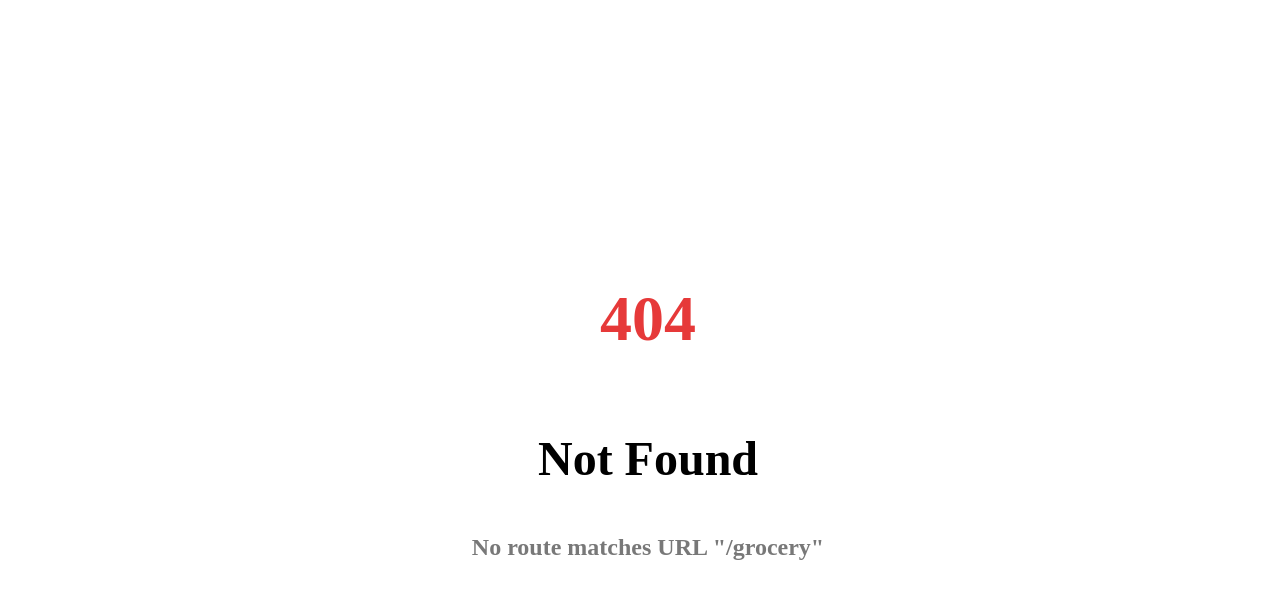
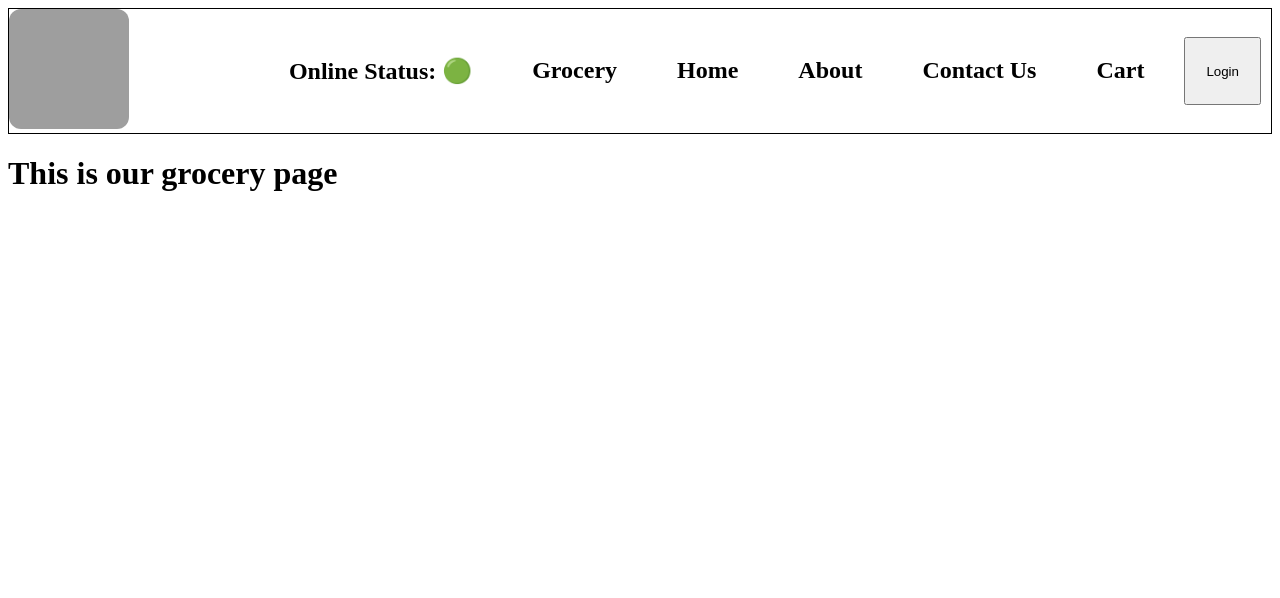
Before and after one commit to abhi051002/React-Practice, a React (Vite) app: page /grocery in a window 1280 px wide. Before the commit this address had no page. Shown: the top 598 px of the page. Built offline with nearby package versions, Linux system fonts and the light colour scheme; grey boxes are pictures that could not be loaded.

Commit message:
Ep 9 Optimizing code(Custom Hooks , Lazy Loading , Online/Offline

```diff
--- a/src/App.js
+++ b/src/App.js
@@ -1,15 +1,18 @@
-import React, { useState } from "react";
+import React, { Suspense, lazy, useState } from "react";
 import ReactDOM from "react-dom/client";
 import Header from "./components/Header";
 import Body from "./components/Body";
 import { Outlet, RouterProvider, createBrowserRouter } from "react-router-dom";
-import About from "./components/About";
 import Contact from "./components/Contact";
 import Error from "./components/Error";
 import RestaurantsMenu from "./components/RestaurantsMenu";
 import AboutClass from "./components/AboutClass";
 
+const Grocery = lazy(()=>import("./components/Grocery"));
+const About = lazy(()=>import("./components/About"));
+
 const AppLayout = () => {
+
   return (
     <div className="app">
       <Header />
@@ -29,7 +32,11 @@ const appRoute = createBrowserRouter([
       },
       {
         path: "about",
-        element: <About />,
+        element: <Suspense fallback="<h1>loading....</h1>"><About /></Suspense>,
+      },
+      {
+        path: "grocery",
+        element: <Suspense fallback="<h1>loading....</h1>"><Grocery /></Suspense>,
       },
       {
         path: "contact",
--- /dev/null
+++ b/src/Constant/useOnlineStatus.js
@@ -0,0 +1,15 @@
+import { useState } from "react";
+
+const useOnlineStatus = () => {
+    const [onlineStatus , setOnlineStatus] = useState(true);
+
+    window.addEventListener('offline',()=>{
+        setOnlineStatus(false);
+    });
+    window.addEventListener('online',()=>{
+        setOnlineStatus(true);
+    });
+    return onlineStatus;
+};
+
+export default useOnlineStatus;
--- /dev/null
+++ b/src/Constant/useRestaurantCards.js
@@ -0,0 +1,25 @@
+import { useEffect, useState } from "react";
+
+const useRestaurantCards = () => {
+  const [list, setList] = useState([]);
+  const [filteredList, setFilteredList] = useState([]);
+  useEffect(() => {
+    fetchApi();
+  }, []);
+
+  const fetchApi = async () => {
+    const data = await fetch(
+      "https://www.swiggy.com/dapi/restaurants/list/v5?lat=20.2960587&lng=85.8245398&is-seo-homepage-enabled=true&page_type=DESKTOP_WEB_LISTING"
+    );
+    const json = await data.json();
+    setList(
+      json?.data?.cards[4]?.card?.card?.gridElements?.infoWithStyle?.restaurants
+    );
+    setFilteredList(
+      json?.data?.cards[4]?.card?.card?.gridElements?.infoWithStyle?.restaurants
+    );
+  };
+  return {list , filteredList};
+};
+
+export default useRestaurantCards;
--- /dev/null
+++ b/src/Constant/useRestaurantMenu.js
@@ -0,0 +1,19 @@
+import { useEffect, useState } from "react";
+import { MENU_API } from "./constant";
+
+const useRestaurantMenu = (restId) => {
+  const [restInfo, setRestInfo] = useState(null);
+  useEffect(() => {
+    fetchMenu();
+  }, []);
+
+  const fetchMenu = async () => {
+    const data = await fetch(MENU_API + restId);
+
+    const json = await data.json();
+    setRestInfo(json?.data);
+  };
+  return restInfo;
+};
+
+export default useRestaurantMenu;
--- a/src/components/Body.js
+++ b/src/components/Body.js
@@ -2,25 +2,17 @@ import RestaurantCard from "./RestaurantCard";
 import { useEffect, useState } from "react";
 import Shimmer from "./Shimmer";
 import { Link } from "react-router-dom";
+import useRestaurantCards from "../Constant/useRestaurantCards";
+import useOnlineStatus from "../Constant/useOnlineStatus";
 
 const Body = () => {
-  const [list, setList] = useState([]);
-  const [filteredList, setFilteredList] = useState([]);
   const [searchText, setSearchText] = useState("");
 
-  useEffect(()=>{
-    fetchApi();
-  },[]);
+  const { list, filteredList } = useRestaurantCards();
 
-  const fetchApi = async () =>{
-    const data = await fetch('https://www.swiggy.com/dapi/restaurants/list/v5?lat=20.2960587&lng=85.8245398&is-seo-homepage-enabled=true&page_type=DESKTOP_WEB_LISTING');
-    const json = await data.json();
+  const onlineStatus = useOnlineStatus();
 
-    // console.log(json.data.cards[4].card.card.gridElements.infoWithStyle.restaurants);
-    setList(json?.data?.cards[4]?.card?.card?.gridElements?.infoWithStyle?.restaurants);
-    setFilteredList(json?.data?.cards[4]?.card?.card?.gridElements?.infoWithStyle?.restaurants);
-
-  }
+  if (onlineStatus === false) return <h1>Oops Looks like you are offline</h1>;
   return (
     <div className="body">
       <div className="search">
@@ -79,9 +71,15 @@ const Body = () => {
         </button>
       </div>
       <div className="restaurants-container">
-        {list.length === 0 ? <Shimmer /> : filteredList.map((restaurant) => (
-          <Link to={"/restaurants/"+restaurant.info.id}><RestaurantCard key={restaurant.info.id} data={restaurant} /></Link>
-        ))}
+        {list.length === 0 ? (
+          <Shimmer />
+        ) : (
+          filteredList.map((restaurant) => (
+            <Link to={"/restaurants/" + restaurant.info.id}>
+              <RestaurantCard key={restaurant.info.id} data={restaurant} />
+            </Link>
+          ))
+        )}
       </div>
     </div>
   );
--- /dev/null
+++ b/src/components/Grocery.js
@@ -0,0 +1,11 @@
+import React from 'react'
+
+const Grocery = () => {
+  return (
+    <div>
+        <h1>This is our grocery page</h1>
+    </div>
+  )
+}
+
+export default Grocery
--- a/src/components/Header.js
+++ b/src/components/Header.js
@@ -1,9 +1,11 @@
 import { useEffect, useState } from "react";
 import { Link } from "react-router-dom";
+import useOnlineStatus from "../Constant/useOnlineStatus";
 
 const Header = () => {
   // let btnName= 'Login';
   const [btnName, setbtnName] = useState("Login");
+  const onlineStatus = useOnlineStatus();
 
   return (
     <div className="header">
@@ -17,6 +19,10 @@ const Header = () => {
       </div>
       <div className="nav-items">
         <ul className="navBar">
+          <li>Online Status: {onlineStatus ? '🟢' : '🔴'}</li>
+          <li className ="nav-list">
+            <Link to="grocery">Grocery</Link>
+          </li>
           <li className ="nav-list">
             <Link to="/">Home</Link>
           </li>
--- a/src/components/RestaurantsMenu.js
+++ b/src/components/RestaurantsMenu.js
@@ -1,22 +1,11 @@
-import { useEffect, useState } from "react";
 import Shimmer from "./Shimmer";
 import { useParams } from "react-router-dom";
-import { MENU_API } from "../Constant/constant";
+import useRestaurantMenu from "../Constant/useRestaurantMenu";
 
 const RestaurantsMenu = () => {
-  const [restInfo, setRestInfo] = useState(null);
   const { restId } = useParams();
-  useEffect(() => {
-    fetchMenu();
-  }, []);
 
-  const fetchMenu = async () => {
-    const data = await fetch(MENU_API + restId);
-
-    const json = await data.json();
-    setRestInfo(json?.data);
-    console.log(json);
-  };
+  const restInfo = useRestaurantMenu(restId);
 
   if (restInfo === null) {
     return <Shimmer />;
```
